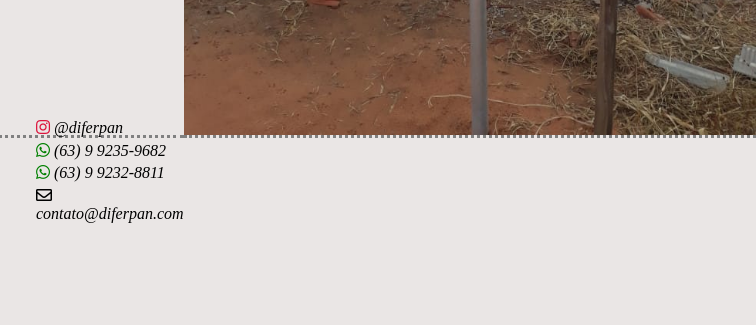
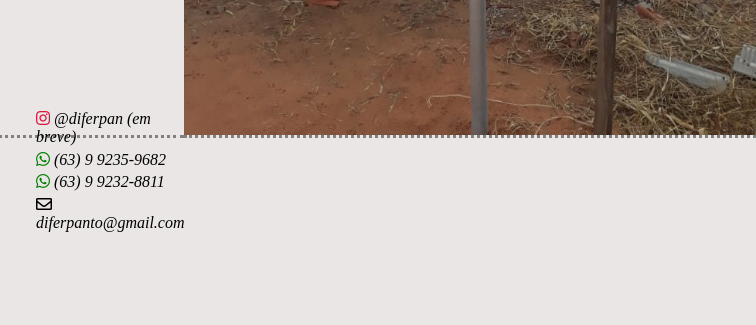
Before and after one commit to RodriguesLs/diferpan, a plain HTML site: page index.html in a window 1280 px wide. Shown: the part 662-987 px from the top of the page, 524-1280 px from the left. Drawn offline with Linux system fonts and the light colour scheme.

Commit message:
feat(contact): update contact forms

```diff
--- a/index.html
+++ b/index.html
@@ -31,10 +31,10 @@
     <address>
         <div class="contact">
             <ul class="ul_contact">
-                <li><i style="color: crimson;" class="fab fa-instagram"></i> @diferpan</li>
+                <li><i style="color: crimson;" class="fab fa-instagram"></i> @diferpan (em breve)</li>
                 <li><i style="color: green;" class="fab fa-whatsapp"></i> (63) 9 9235-9682</li>
                 <li><i style="color: green;" class="fab fa-whatsapp"></i> (63) 9 9232-8811</li>
-                <li><i style="color: black;" class="far fa-envelope"></i> contato@diferpan.com</li>
+                <li><i style="color: black;" class="far fa-envelope"></i> diferpanto@gmail.com</li>
             </ul>
             <div class="map">
                 <iframe src="https://www.google.com/maps/embed?pb=!1m18!1m12!1m3!1d1643.0919995409502!2d-46.82221784956507!3d-11.626671654887552!2m3!1f0!2f0!3f0!3m2!1i1024!2i768!4f13.1!3m3!1m2!1s0x9336ffde4245f429%3A0x2992e1c4a9b9008b!2sRua%20Joca%20Costa%2C%20117%2C%20Dian%C3%B3polis%20-%20TO%2C%2077300-000!5e0!3m2!1spt-BR!2sbr!4v1617567544594!5m2!1spt-BR!2sbr" width="250" height="100" style="border:0;" allowfullscreen="" loading="lazy"></iframe>
```
